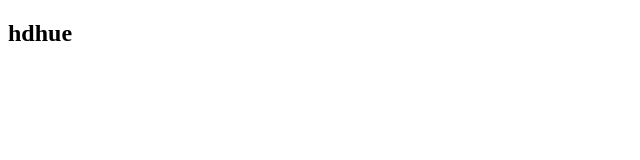
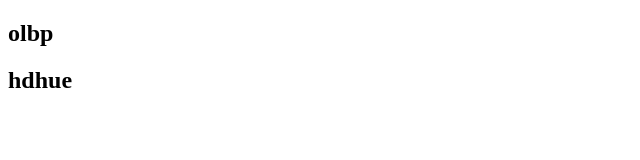
Before and after one commit to Viswa01Vichu/project, a plain HTML site: page html/sample.html in a window 1280 px wide. Shown: the whole page, without its empty margins (0-640 px from the left). Drawn offline with Linux system fonts and the light colour scheme.

Commit message:
change code

```diff
--- a/html/sample.html
+++ b/html/sample.html
@@ -6,7 +6,7 @@
     <title>Document</title>
 </head>
 <body>
-
+    <h2>olbp</h2>
     <h2>hdhue</h2>
 </body>
 </html>
```
